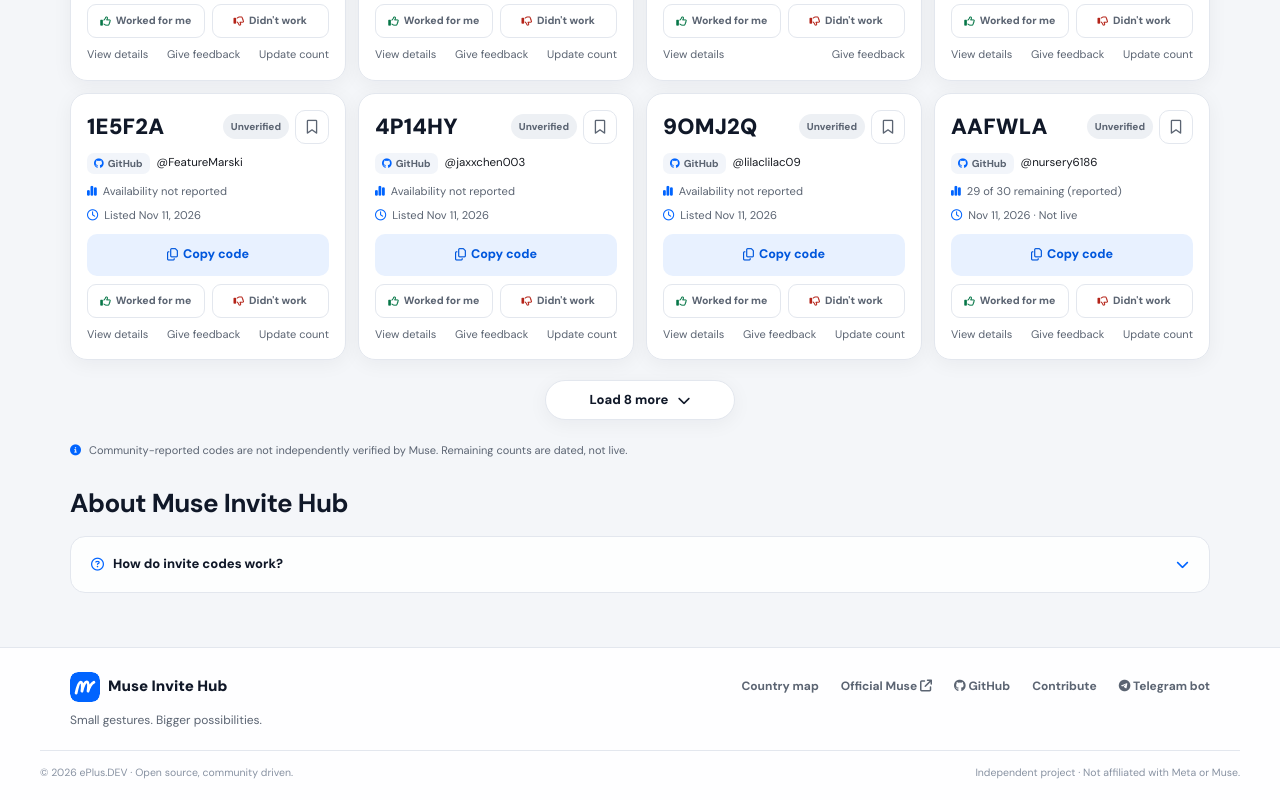
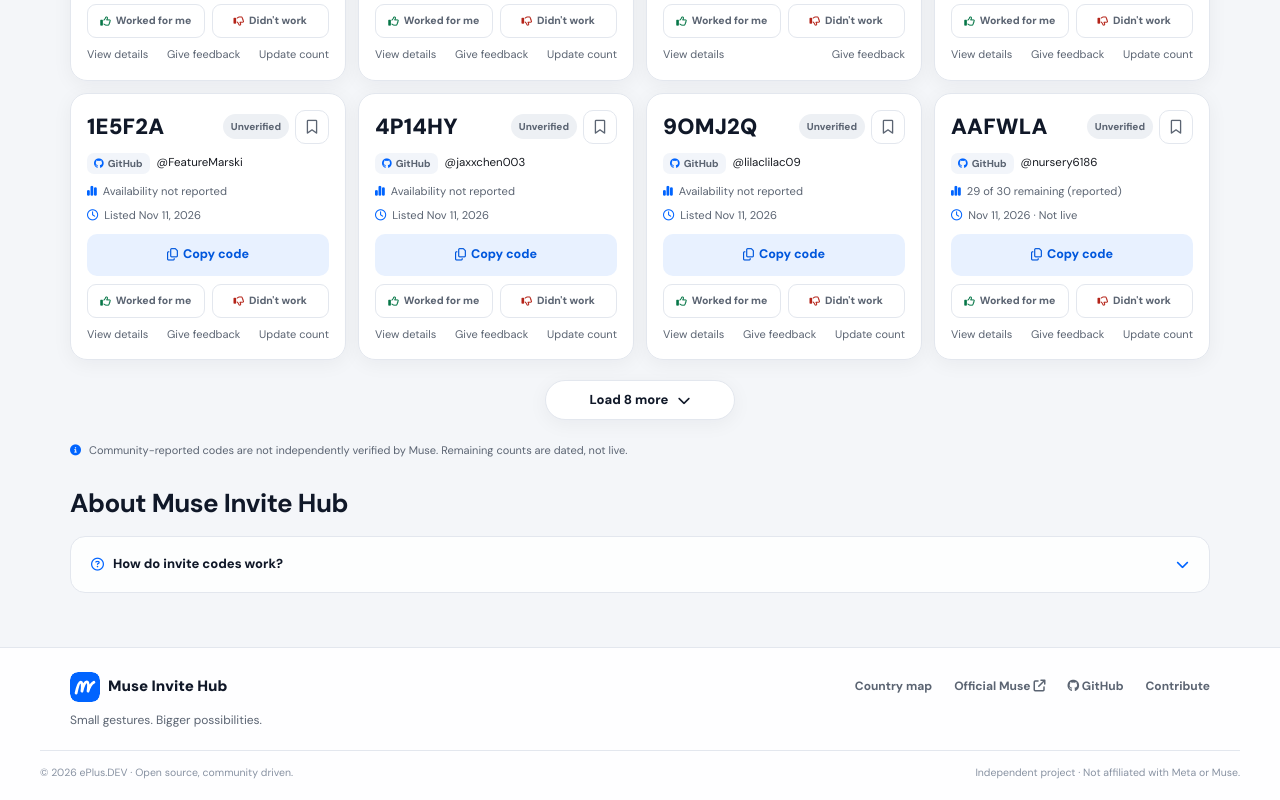
Before and after one commit to ePlus-DEV/muse-invite-hub, a plain HTML site: page index.html in a window 1280 px wide. Shown: the part 1385-2185 px from the top of the page. Drawn offline with Linux system fonts and the light colour scheme.

Commit message:
docs(ui): simplify contribution entry and explain one-click dialog/QR

```diff
--- a/index.html
+++ b/index.html
@@ -5,7 +5,7 @@
   <meta name="viewport" content="width=device-width, initial-scale=1">
   <meta name="theme-color" content="#f4f6f9">
   <script>document.documentElement.classList.add("is-page-loading");window.setTimeout(() => document.documentElement.classList.remove("is-page-loading"), 9000);</script>
-  <meta name="description" content="Explore community-shared Muse invite codes. Copy a code, report feedback, or contribute your own through GitHub Issues. Independent, free and open source.">
+  <meta name="description" content="Explore community-shared Muse invite codes. Share via Telegram or GitHub, copy codes and report community feedback. Independent, free and open source.">
   <link rel="canonical" href="https://muse.eplus.dev/">
   <meta property="og:url" content="https://muse.eplus.dev/">
   <meta property="og:type" content="website">
@@ -221,7 +221,6 @@
           <a href="https://muse.ai/" target="_blank" rel="noopener noreferrer">Official Muse <i class="fa-solid fa-arrow-up-right-from-square" aria-hidden="true"></i></a>
           <a href="https://github.com/ePlus-DEV/muse-invite-hub" target="_blank" rel="noopener noreferrer"><i class="fa-brands fa-github" aria-hidden="true"></i> GitHub</a>
           <a href="https://github.com/ePlus-DEV/muse-invite-hub/issues/new?template=share-code.yml" data-contribute-trigger>Contribute</a>
-          <a href="https://github.com/ePlus-DEV/muse-invite-hub/issues/new?template=share-code.yml" data-contribute-trigger><i class="fa-brands fa-telegram" aria-hidden="true"></i> Telegram bot</a>
         </nav>
       </div>
       <p class="footer-tagline">Small gestures. Bigger possibilities.</p>
```
